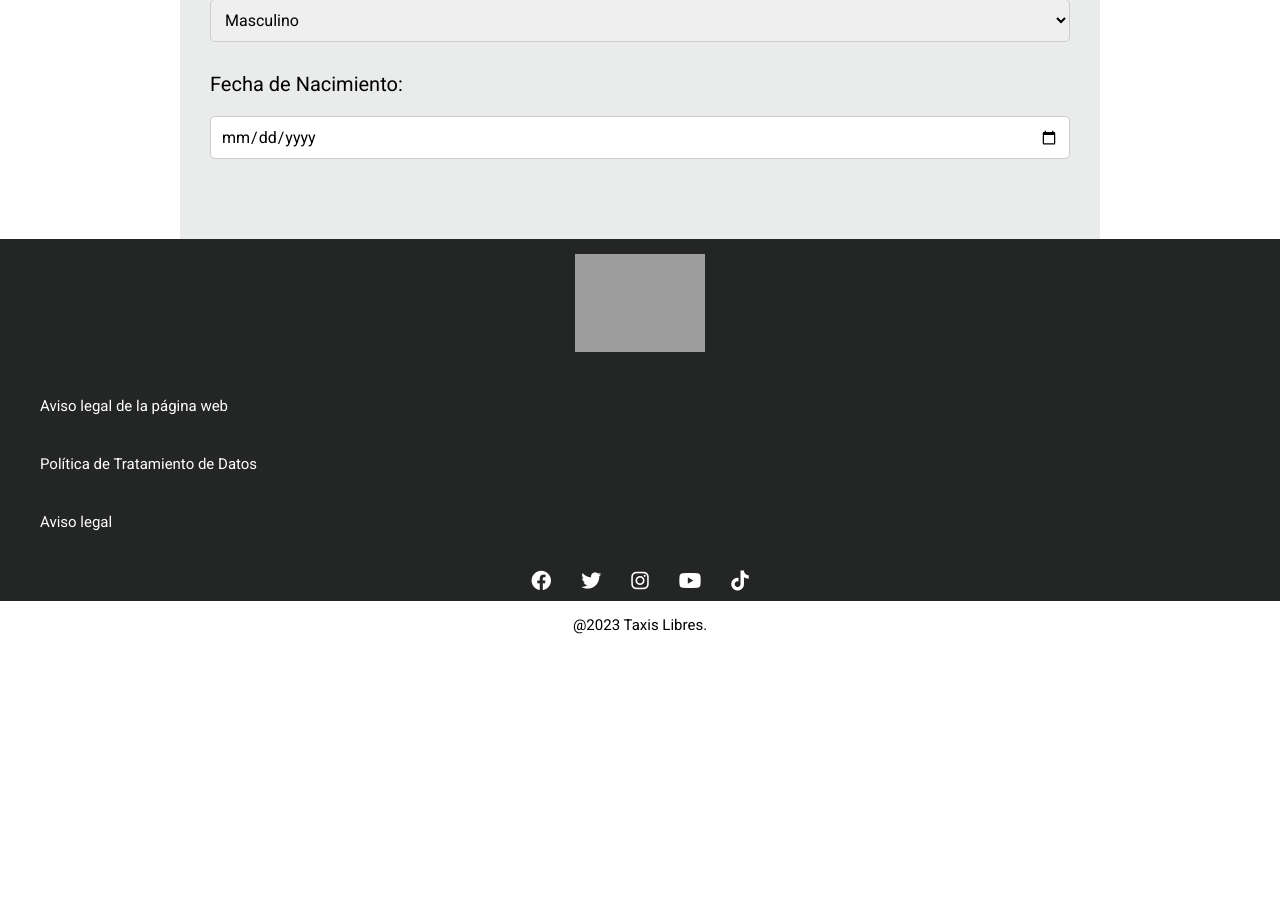
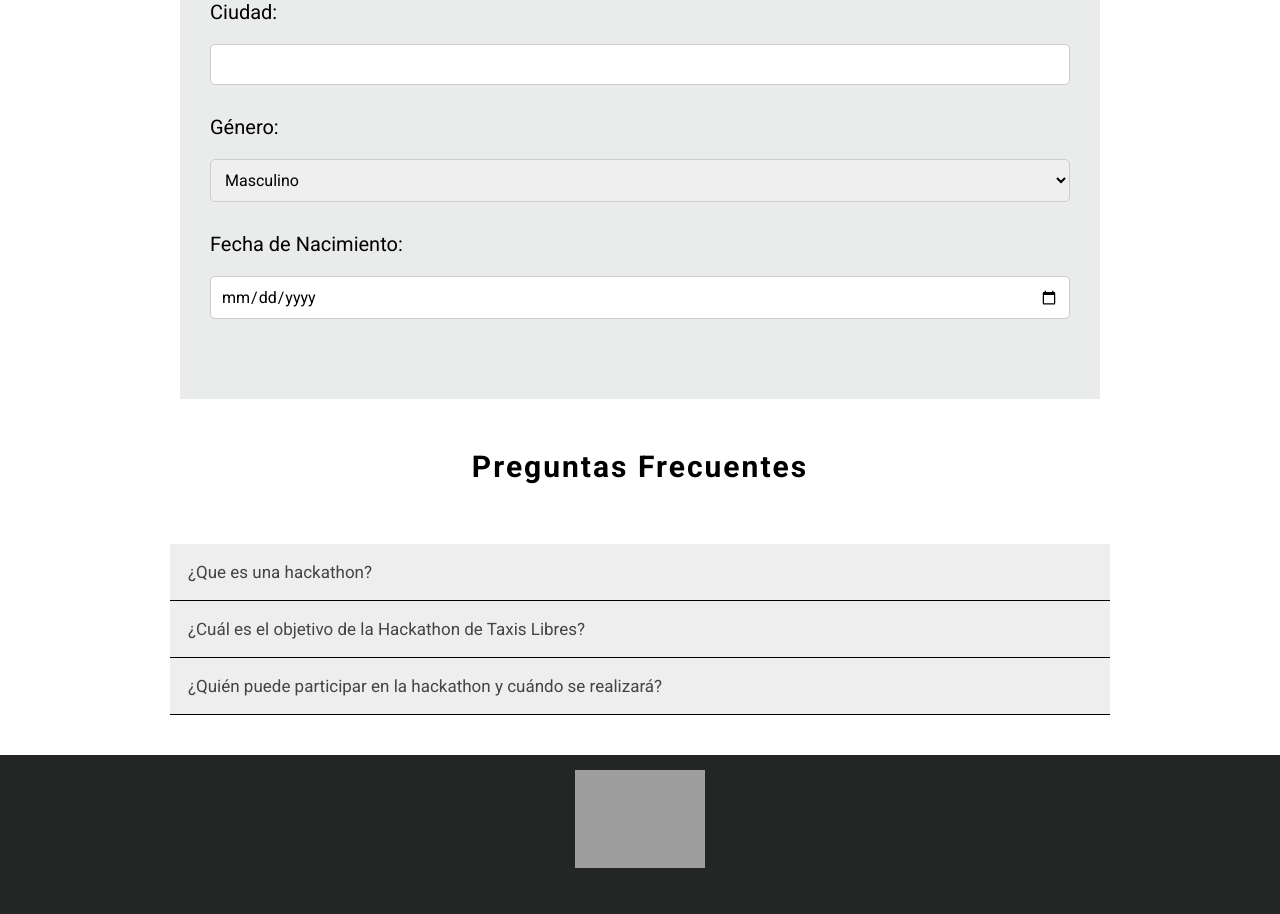
Before and after one commit to RamirezYersonF/Hackthon2023_TaxisLibres, a PHP site: page / in a window 1280 px wide. Shown: the part 3732-4646 px from the top of the page. Before the commit the page ends 4366 px from the top, so only its background shows below. Run offline with PHP 8.4, Linux system fonts and the light colour scheme; grey boxes are pictures that could not be loaded.

Commit message:
Maquetacion lista

```diff
--- a/css/style.css
+++ b/css/style.css
@@ -157,7 +157,7 @@ html {
     position: relative;
 }
 
-button {
+.btn__hackathon {
     border: none;
     color: #fff;
     background-image: linear-gradient(30deg, #292926, #c3dc00);
@@ -216,6 +216,7 @@ button:hover {
     text-align: left;
     color: var(--black);
     font-family: 'Roboto', sans-serif;
+    padding: 4rem 0 0 0;
 }
 
 .title__news::before {
@@ -455,9 +456,9 @@ button:hover {
 .title__competitor {
     text-align: center;
     font-size: 3rem;
-    letter-spacing: 0.8rem;
+    letter-spacing: 0.2rem;
     font-weight: bold;
-    padding: 0 0 2rem 0;
+    padding: 1rem 0 5rem 0;
 }
 
 .container_type--competitor {
@@ -519,7 +520,7 @@ button:hover {
     text-align: center;
     color: var(--black);
     letter-spacing: 2px;
-    padding: 1rem 0 3rem 0;
+    padding: 2rem 0 6rem 0;
     font-size: 3rem;
 }
 
@@ -626,7 +627,7 @@ button:hover {
 .title__sponsors {
     text-align: center;
     letter-spacing: 2px;
-    padding: 3rem;
+    padding: 4rem 0 6rem 0;
     font-size: 3rem;
 }
 
@@ -683,9 +684,127 @@ input[type="submit"] {
     cursor: pointer;
 }
 
+/*Inscripcion - formulario*/
+/*Acordion*/
+#container-main {
+    margin: 40px auto;
+    width: 95%;
+    min-width: 320px;
+    max-width: 960px;
+}
 
-/*Inscripcion - formulario*/
-/*footer*/
+#container-main h1 {
+    font-size: 40px;
+    text-shadow: 4px 4px 5px #16a085;
+}
+
+.accordion-container {
+    width: 100%;
+    margin: 0 0 20px;
+    clear: both;
+}
+
+.accordion {
+    font-size: 1.7rem;
+}
+
+.accordion-titulo {
+    position: relative;
+    display: block;
+    padding: 20px;
+    font-size: 24px;
+    font-weight: 300;
+    background: #2c3e50;
+    color: #fff;
+    text-decoration: none;
+}
+
+.accordion-titulo.open {
+    background: #16a085;
+    color: #fff;
+}
+
+.accordion-titulo:hover {
+    background: #1abc9c;
+}
+
+.accordion-titulo span.toggle-icon:before {
+    content: "+";
+}
+
+.accordion-titulo.open span.toggle-icon:before {
+    content: "-";
+}
+
+.accordion-titulo span.toggle-icon {
+    position: absolute;
+    top: 10px;
+    right: 20px;
+    font-size: 38px;
+    font-weight: bold;
+}
+
+.accordion-content {
+    display: none;
+    padding: 20px;
+    overflow: auto;
+}
+
+.accordion-content p {
+    margin: 0;
+}
+
+.accordion-content img {
+    display: block;
+    float: left;
+    margin: 0 15px 10px 0;
+    width: 50%;
+    height: auto;
+}
+
+.container__questions .title__questions {
+    text-align: center;
+    padding: 1rem 0 6rem 0;
+    font-size: 3rem;
+    letter-spacing: 2px;
+}
+
+/*Acordion*/
+.container__questions {
+    padding: 4rem 0;
+    max-width: 940px;
+    min-width: 320px;
+    margin: 0 auto;
+}
+
+.accordion {
+    background-color: #eee;
+    color: #444;
+    cursor: pointer;
+    padding: 18px;
+    width: 100%;
+    text-align: left;
+    border: none;
+    outline: none;
+    border-bottom: 1px solid black;
+    transition: 0.4s;
+
+}
+
+.active,
+.accordion:hover {
+    background-color: #ccc;
+}
+
+
+.panel {
+    padding: 2rem 1.8rem;
+    background-color: white;
+    display: none;
+    overflow: hidden;
+    font-size: 1.4rem;
+}
+
 .footer {
     display: block;
     background-color: var(--footer);
@@ -756,6 +875,10 @@ input[type="submit"] {
             "img6 img7 img7"
             "img8 img8 img8";
     }
+
+    .accordion-content {
+        padding: 10px 0;
+    }
 }
 
 @media (max-width: 600px) {
--- a/index.html
+++ b/index.html
@@ -14,6 +14,7 @@
     <link rel="stylesheet" href="https://cdnjs.cloudflare.com/ajax/libs/font-awesome/6.4.0/css/all.min.css"
         integrity="sha512-iecdLmaskl7CVkqkXNQ/ZH/XLlvWZOJyj7Yy7tcenmpD1ypASozpmT/E0iPtmFIB46ZmdtAc9eNBvH0H/ZpiBw=="
         crossorigin="anonymous" referrerpolicy="no-referrer" />
+    <link rel="shortcut icon" href="https://www.taxislibres.com.co/public/imagesNew/logo-escritorio.webp" type="image/x-icon">
         <title>Hackathon Taxis Libres 2023</title>
 </head>
 
@@ -74,7 +75,7 @@
     <section class="container__hackathon">
         <div class="container__description--hackathon">
             <h1 class="title__hackathon--container">10 AL 12 DE JUNIO DEL 2023</h1>
-            <button>Inscripciones</button>
+            <button class="btn__hackathon">Inscripciones</button>
         </div>
         <section class="img_hackathon">
 
@@ -236,11 +237,12 @@
             <h1>Formulario de Inscripción</h1>
             <label for="tipoDocumento">Tipo de Documento:</label>
             <select id="tipoDocumento" name="tipoDocumento" required>
-              <option value="DNI">Tipo de indentificación</option>
-              <option value="DNI">Cedula</option>
-              <option value="DNI">Cedula de Extranjeria</option>
-              <option value="Pasaporte">Tarjeta de Identidad</option>
-              <option value="Carnet de Identidad">NUIP</option>
+              <option value="tipo_de_indentificacion">Tipo de indentificación</option>
+              <option value="Cedula">Cedula</option>
+              <option value="cedula de Extranjeria">Cedula de Extranjeria</option>
+              <option value="tarjeta de Identidad">Tarjeta de Identidad</option>
+              <option value="NUIP">NUIP</option>
+              <option value="Pasaporte">Pasaporte</option>
             </select>
 
             <label for="numeroDocumento">Número de Documento:</label>
@@ -275,7 +277,29 @@
             <input type="date" id="fechaNacimiento" name="fechaNacimiento" required>
        </section>
        <section class="container__questions">
+        <h2 class="title__questions">Preguntas Frecuentes</h2>
+        <div class="accordion">¿Que es una hackathon?</div>
+        <div class="panel">
+            <p>Una hackathon es un evento en el que programadores, diseñadores, desarrolladores y otros profesionales se reúnen para colaborar de manera intensiva y creativa en la creación de software o soluciones tecnológicas. Durante una hackathon, los participantes trabajan en equipos y tienen un tiempo limitado (generalmente de varias horas a varios días) para desarrollar un proyecto desde cero.</p><br>
+            <p>El objetivo de una hackathon puede variar, pero generalmente implica resolver un problema o desarrollar una idea innovadora utilizando la tecnología. Los participantes trabajan de manera colaborativa, compartiendo conocimientos y habilidades para crear un producto funcional al final del evento. Esto implica la programación, el diseño, la planificación y la presentación de la solución.</p>
+        </div>
 
+            <div class="accordion">¿Cuál es el objetivo de la Hackathon de Taxis Libres?</div>
+            <div class="panel">
+            <p>Buscamos generar espacios creativos para que los colombianos puedan desarrollar sus ideas y demostrar su talento resolviendo uno de estos cinco aspectos claves en temas de movilidad, tecnología y sostenibilidad:</p> <br>
+
+                <li>Transporte aliado para la seguridad en las ciudades.</li>
+                <li>Soluciones que incrementen las utilidades a los conductores y propietarios.</li>
+                <li>Soluciones donde los taxis aporten a la optimización de la logística en ciudades inteligentes.</li>
+                <li>Alternativas para aportar a la conservación del medio ambiente.</li>
+                <li>Soluciones que mejoren las experiencias para usuarios y conductores por medio de analítica predictiva.
+            </div>
+
+            <div class="accordion">¿Quién puede participar en la hackathon y cuándo se realizará?</div>
+            <div class="panel">
+            <p>Es una maratón de desarrollo virtual donde se reunirán programadores, diseñadores, data scientist's, mercadólogos, economistas, financieros y todos aquellos apasionados por la innovación y la creatividad.
+            <p>Durante tres días harán un trabajo colaborativo, para construir soluciones a los retos propuestos de movilidad en Colombia contado con las últimas tecnologías, productos, herramientas y servicios de Taxis Libres y de nuestros patrocinadores y aliados.</p>
+            </div>
        </section>
     <footer class="footer">
         <section class="contenedor__img--footer">
@@ -316,5 +340,4 @@
     </footer>
     <script src="./js/main.js"></script>
 </body>
-
 </html>
```
Also changed, not shown: js/main.js (+14 -23 lines).
